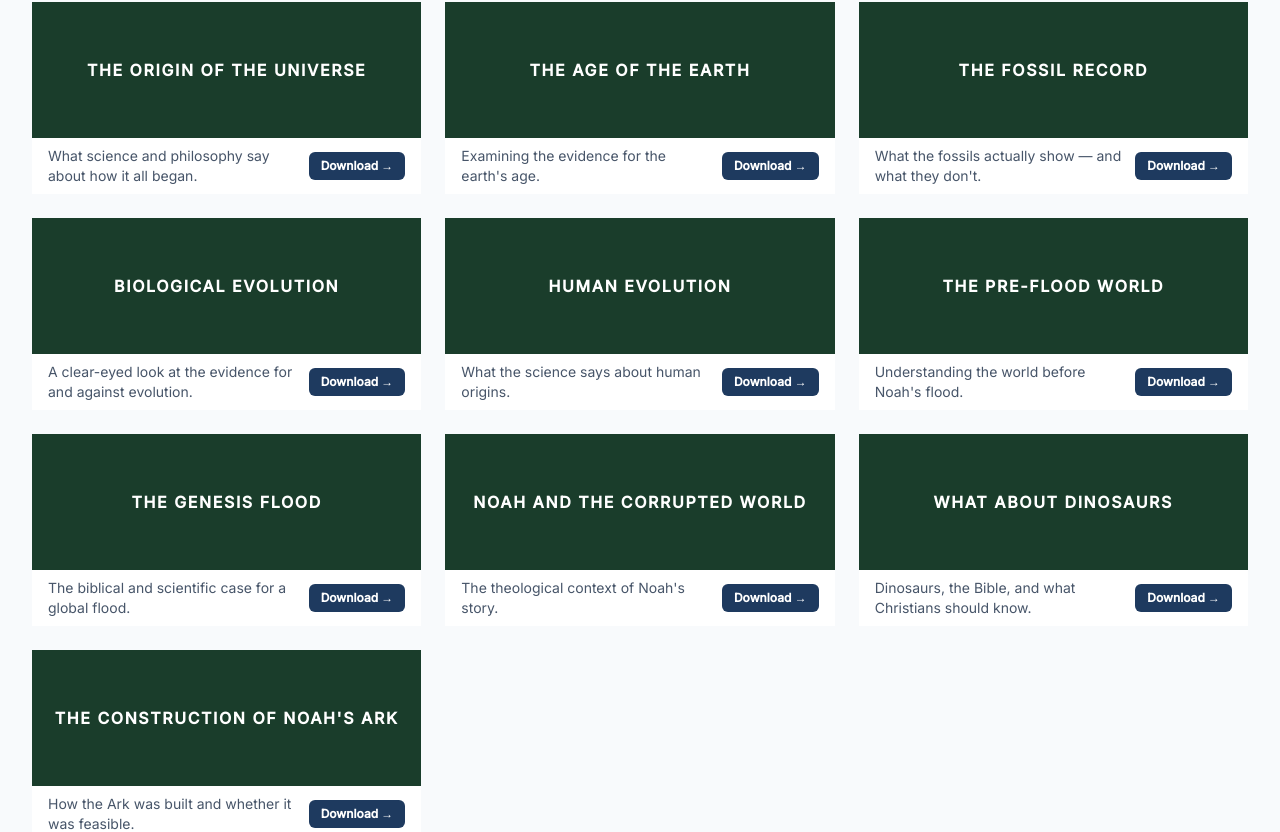
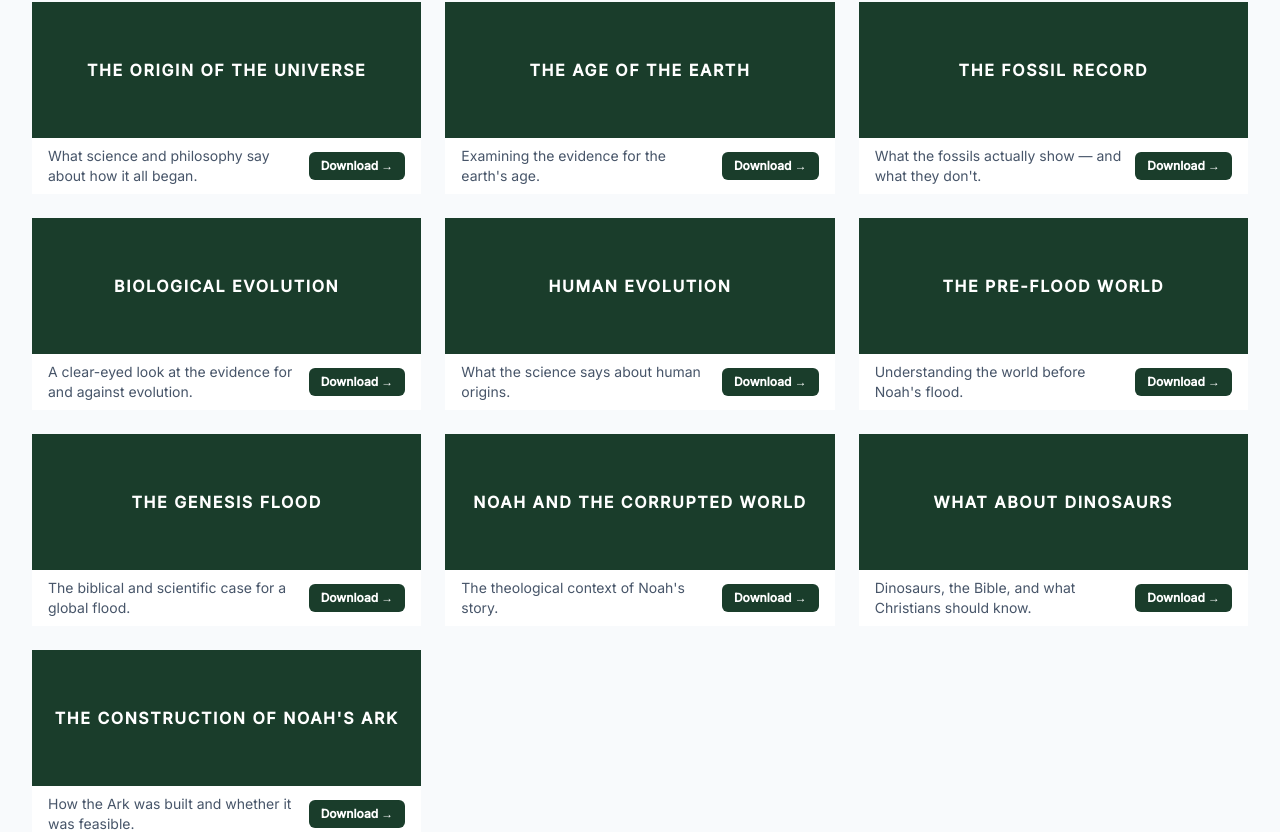
Before and after one commit to byomes/fms, a Next.js app: page /resources in a window 1280 px wide. Shown: the part 1182-2014 px from the top of the page. Built offline with nearby package versions, Linux system fonts and the light colour scheme.

Commit message:
fix: ResourceCard Download button color matches card category

```diff
--- a/src/components/ResourceCard.tsx
+++ b/src/components/ResourceCard.tsx
@@ -39,7 +39,8 @@ export default function ResourceCard({ title, description, pdfPath, category }:
           href={pdfPath}
           target="_blank"
           rel="noopener noreferrer"
-          className="bg-[#1e3a5f] text-white text-xs font-semibold px-3 py-1.5 rounded-md hover:bg-[#16304f] transition-colors ml-3 whitespace-nowrap flex-shrink-0"
+          className="text-white text-xs font-semibold px-3 py-1.5 rounded-md hover:opacity-90 transition-colors ml-3 whitespace-nowrap flex-shrink-0"
+          style={{ backgroundColor: bg }}
         >
           Download →
         </a>
```
